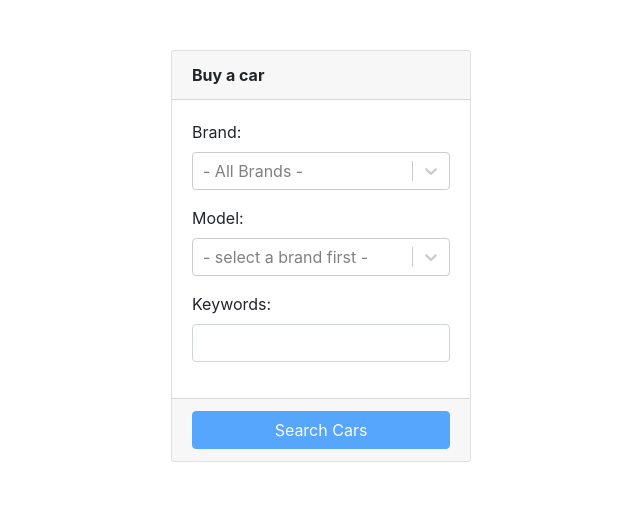
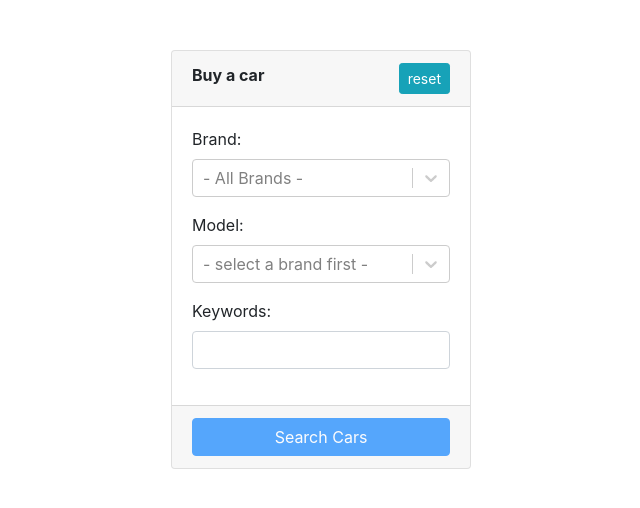
Before and after one commit to medhatdawoud/react-simple-example, a React (Create React App) app: page / in a window 1280 px wide. Shown: the top 508 px of the page, without its empty margins (319-959 px from the left). Built offline with nearby package versions, Linux system fonts and the light colour scheme.

Commit message:
Add reset button

```diff
--- a/src/components/buy-car-form.js
+++ b/src/components/buy-car-form.js
@@ -25,7 +25,7 @@ export default class BuyCarForm extends Component {
   models = [];
 
   onBrandChange = (brand) => {
-    this.setState({selectedBrand:brand,selectedModel:''});
+    this.setState({selectedBrand:brand,selectedModel:null});
     this.models = this.models = API_Data.models[brand.value].map(brand => ({
       value: brand.toLowerCase(),
       label: brand
@@ -36,12 +36,18 @@ export default class BuyCarForm extends Component {
     this.setState({selectedModel:model});
   }
 
+  resetSearch = () => {
+    this.setState({selectedBrand:null,selectedModel:null});
+    this.models = [];
+  }
+
   render() {
     const {selectedBrand, selectedModel, keywords} = this.state;
     return (
       <div className="card BuyCarForm">
         <div className="card-header">
           <strong>Buy a car</strong>
+          <button class="btn btn-sm btn-info float-right" onClick={this.resetSearch}>reset</button>
         </div>
         <div className="card-body">
           <Dropdown label="Brand"
```
